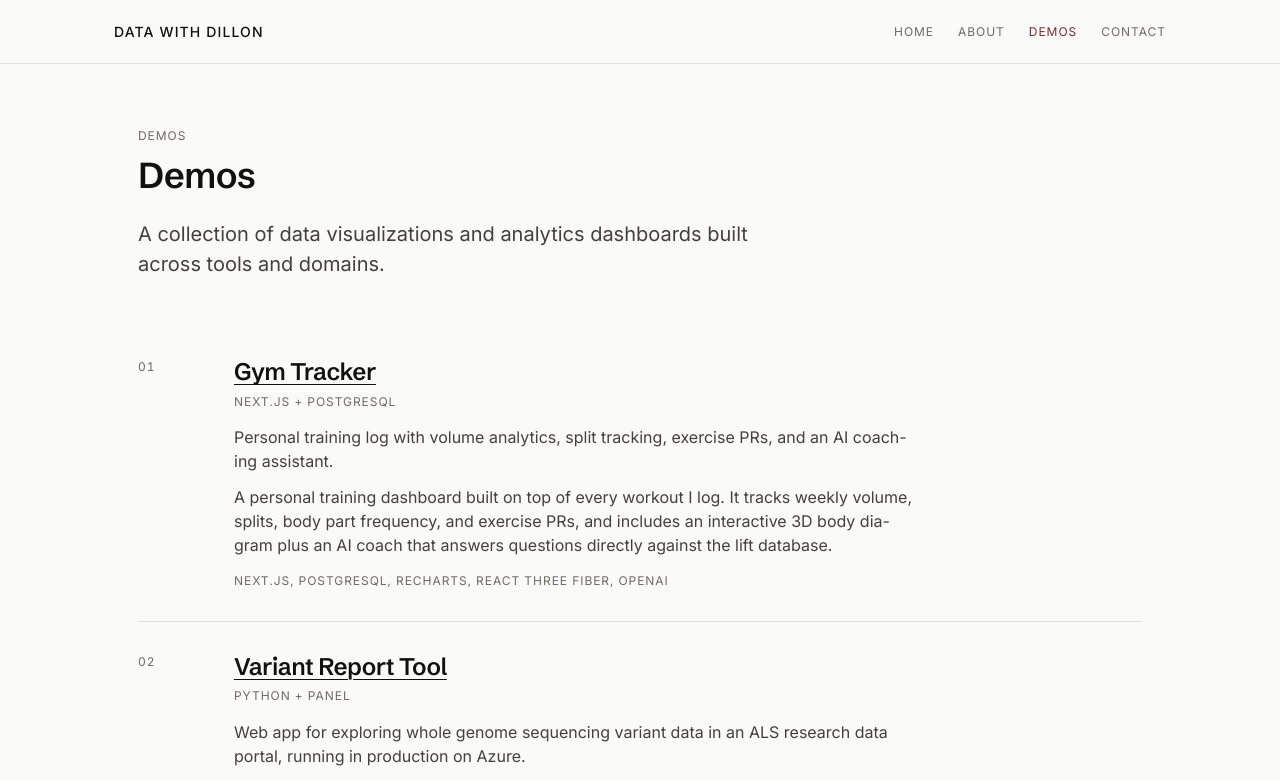
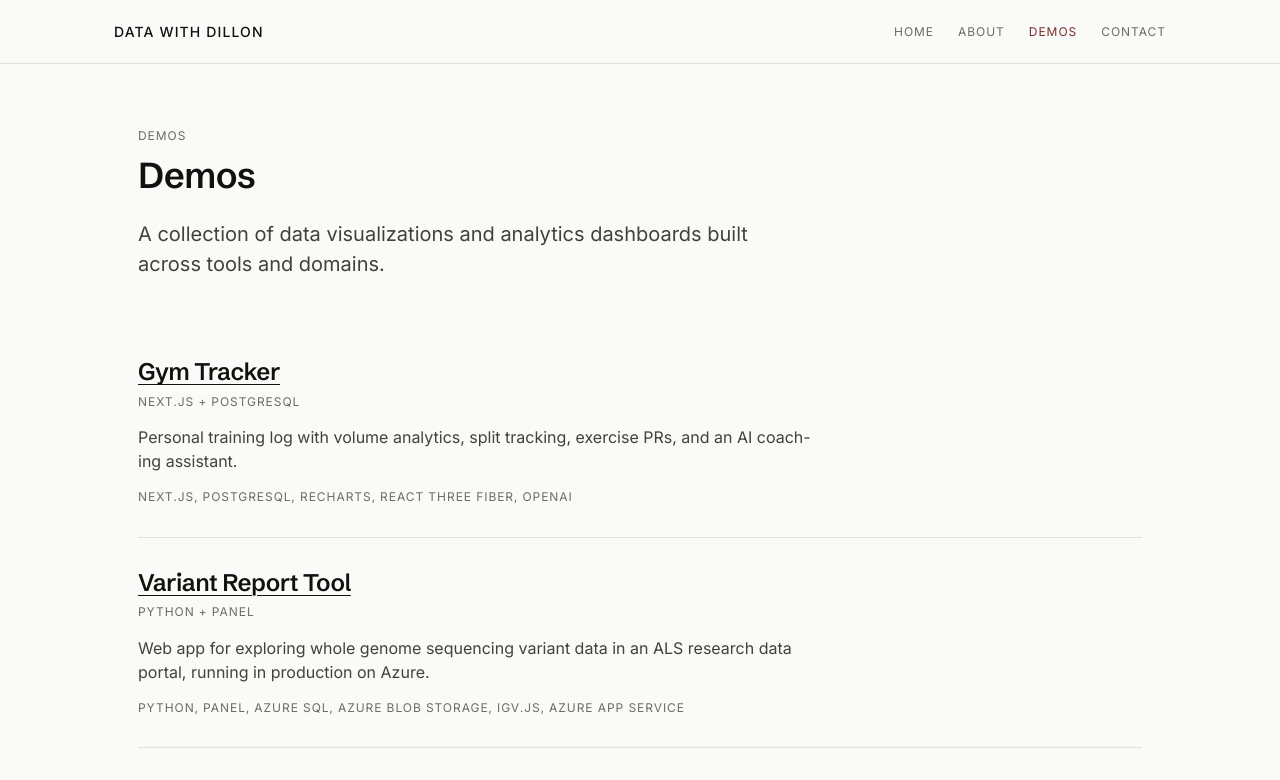
Before and after one commit to dillon-shearer/ds-portfolio, a Next.js app: page /demos in a window 1280 px wide. Shown: the top 780 px of the page. Built offline with nearby package versions, Linux system fonts and the light colour scheme; no server answers; the database is empty.

Commit message:
Simplify the demos list to unnumbered rows with one description each

```diff
--- a/app/demos/page.tsx
+++ b/app/demos/page.tsx
@@ -76,22 +76,20 @@ export default async function DashboardsPage({
         lead="A collection of data visualizations and analytics dashboards built across tools and domains."
         rule={false}
       />
-      <ol className={styles.list} data-dashboard-index>
-        {DASHBOARDS.map((d, index) => (
+      <ul className={styles.list} data-dashboard-index>
+        {DASHBOARDS.map((d) => (
           <DashboardCard
             key={`${d.tool}-${d.title}`}
-            index={index + 1}
             tool={d.tool}
             title={d.title}
             description={d.description}
             href={d.href}
-            longDescription={d.longDescription}
             tech={d.tech}
             stats={d.title === 'Gym Tracker' ? stats : undefined}
             caseStudy={d.caseStudy}
           />
         ))}
-      </ol>
+      </ul>
     </div>
   )
 }
--- a/components/ui/DashboardCard.module.css
+++ b/components/ui/DashboardCard.module.css
@@ -1,12 +1,11 @@
 .row {
-  display: grid;
-  grid-template-columns: calc(var(--space-8) + var(--space-4)) minmax(0, 1fr);
-  gap: var(--space-4);
   padding: var(--space-6) 0;
+}
+
+.row:not(:last-child) {
   border-bottom: var(--rule-hairline) solid var(--color-rule);
 }
 
-.index,
 .tool,
 .tech,
 .stats {
@@ -48,8 +47,7 @@
   margin-top: var(--space-2);
 }
 
-.description,
-.longDescription {
+.description {
   max-width: 68ch;
   font-family: var(--font-sans);
   font-size: var(--text-base);
@@ -60,10 +58,6 @@
 
 .description {
   margin-top: var(--space-4);
-}
-
-.longDescription {
-  margin-top: var(--space-3);
 }
 
 .tech {
@@ -91,10 +85,3 @@
 .caseStudyLink:hover {
   color: var(--color-accent-hover);
 }
-
-@media (max-width: 719px) {
-  .row {
-    grid-template-columns: 1fr;
-    gap: var(--space-2);
-  }
-}
--- a/components/ui/DashboardCard.tsx
+++ b/components/ui/DashboardCard.tsx
@@ -2,33 +2,26 @@ import Link from 'next/link'
 import styles from './DashboardCard.module.css'
 
 interface DashboardCardProps {
-  index?: number
   tool: string
   title: string
   description: string
   href?: string
-  longDescription?: string
   tech?: string[]
   stats?: string
   caseStudy?: { href: string; label: string }
 }
 
 export function DashboardCard({
-  index,
   tool,
   title,
   description,
   href,
-  longDescription,
   tech,
   stats,
   caseStudy,
 }: DashboardCardProps) {
   return (
     <li className={styles.row}>
-      <span className={styles.index} aria-hidden="true">
-        {String(index ?? 1).padStart(2, '0')}
-      </span>
       <div className={styles.content}>
         <h2 className={styles.title}>
           {!href ? (
@@ -50,7 +43,6 @@ export function DashboardCard({
         </h2>
         <p className={styles.tool}>{tool}</p>
         <p className={styles.description}>{description}</p>
-        {longDescription ? <p className={styles.longDescription}>{longDescription}</p> : null}
         {tech && tech.length > 0 ? <p className={styles.tech}>{tech.join(', ')}</p> : null}
         {stats ? (
           <p className={styles.stats} data-dashboard-stats>
--- a/content/dashboards.ts
+++ b/content/dashboards.ts
@@ -9,7 +9,6 @@ export const DASHBOARDS: {
   tool: string
   href?: string
   description: string
-  longDescription: string
   tech: string[]
   caseStudy?: { href: string; label: string }
 }[] = [
@@ -19,8 +18,6 @@ export const DASHBOARDS: {
     description:
       'Personal training log with volume analytics, split tracking, exercise PRs, and an AI coaching assistant.',
     href: '/demos/gym',
-    longDescription:
-      'A personal training dashboard built on top of every workout I log. It tracks weekly volume, splits, body part frequency, and exercise PRs, and includes an interactive 3D body diagram plus an AI coach that answers questions directly against the lift database.',
     tech: ['Next.js', 'PostgreSQL', 'Recharts', 'React Three Fiber', 'OpenAI'],
   },
   {
@@ -29,8 +26,6 @@ export const DASHBOARDS: {
     description:
       'Web app for exploring whole genome sequencing variant data in an ALS research data portal, running in production on Azure.',
     href: 'https://neuromine-variant-reports-prod.azurewebsites.net/home',
-    longDescription:
-      'Generates multi-sheet Excel variant reports for a chosen gene list and participant set, runs genotype-first lookups that turn a locus or rsID into the participants carrying that variant, and plots cohort variants side by side in an embedded igv.js genome browser. Access is gated by a portal handle, so no genomic data is reachable without one.',
     tech: ['Python', 'Panel', 'Azure SQL', 'Azure Blob Storage', 'igv.js', 'Azure App Service'],
   },
   {
@@ -39,8 +34,6 @@ export const DASHBOARDS: {
     href: '/demos/reddit-pipeline',
     description:
       'Local pipeline that turns Reddit stories into narrated, captioned short-form videos and posts them on a schedule.',
-    longDescription:
-      'Pulls candidate stories from subreddit RSS feeds, narrates them with Kokoro TTS, times captions with faster-whisper, composites the result over background video, and runs every stage through a BullMQ queue with a dashboard for run history and retries. Finished videos post to TikTok, YouTube, and Instagram on a schedule through each platform OAuth connection.',
     tech: ['TypeScript', 'Hono', 'BullMQ', 'SQLite', 'Drizzle', 'Kokoro TTS', 'faster-whisper'],
   },
 ]
```
Also changed, not shown: .claude/STYLE.md, components/ui/README.md, 1 other file (tests, documents, lock files or other folders).
